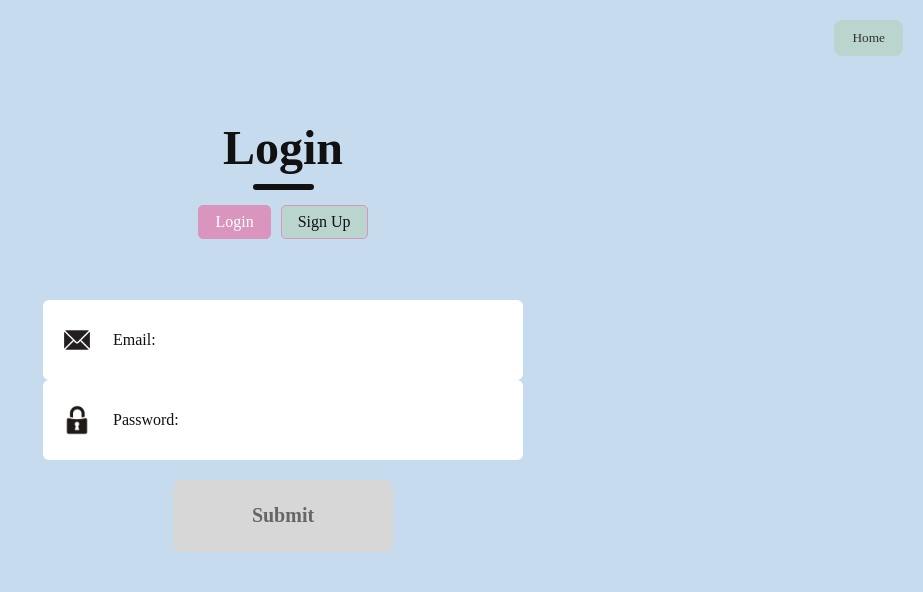
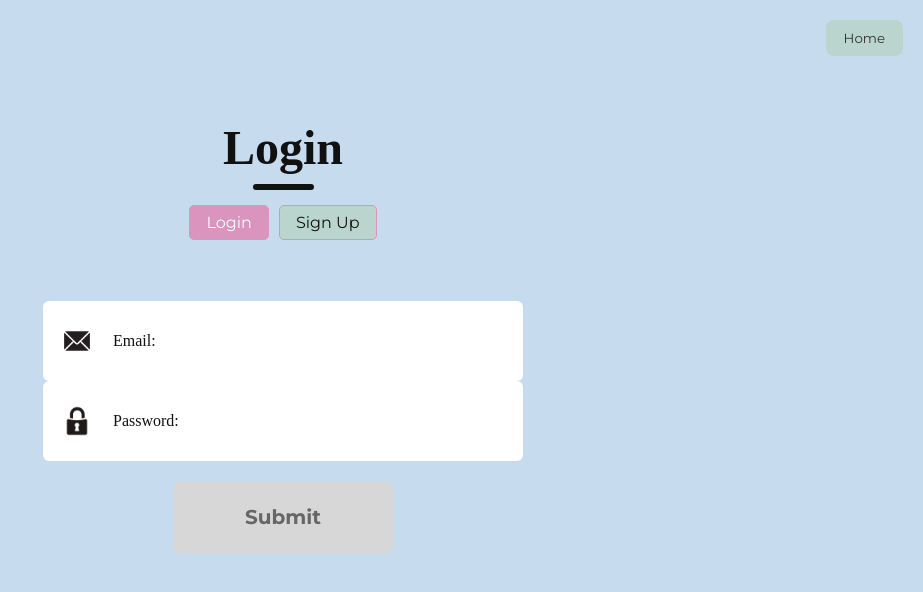
Before and after one commit to yasmincsun/comp490project, a React (Vite) app in the folder FrontEnd/: page /login in a window 1280 px wide. Shown: the top 592 px of the page, without its empty margins (357-1280 px from the left). Built offline with nearby package versions, Linux system fonts and the light colour scheme; the HTML template or start-up script is replaced by a standard one.

Commit message:
font change

```diff
--- a/FrontEnd/src/components/loginPage/loginPage.css
+++ b/FrontEnd/src/components/loginPage/loginPage.css
@@ -13,7 +13,7 @@
     border: none;
     border-radius: 8px;
     cursor: pointer;
-    font-family: 'Times New Roman', Times, serif;
+    font-family: 'Montserrat', sans-serif;
 }
 
 .login-mode-btns {
@@ -23,7 +23,7 @@
 .login-mode-btn {
     padding: 6.8px 16px;
     margin: 0 5px;
-    font-family: 'Times New Roman', Times, serif;
+    font-family: 'Montserrat', sans-serif;
     background: #bad5ce;
     color: #111;
     border: 1px solid #d995bdff;
@@ -243,7 +243,7 @@
     cursor: pointer;
     font-size: 20px;
     font-weight: 700;
-    font-family: 'Times New Roman', Times, serif;
+    font-family: 'Montserrat', sans-serif;
     transition: background-color 150ms ease, transform 80ms ease;
 }
 
--- a/FrontEnd/src/components/spotify/connectSpotify.css
+++ b/FrontEnd/src/components/spotify/connectSpotify.css
@@ -34,7 +34,7 @@
   /* subtle outer shadow and a slightly darker base shadow to match the screenshot */
   box-shadow: 0 6px 0 rgba(0,0,0,0.08), 0 10px 30px rgba(16,185,129,0.12);
   transition: transform 120ms ease, box-shadow 120ms ease;
-  font-family: 'Times New Roman', Times, serif;
+  font-family: 'Montserrat', sans-serif;
   display: inline-flex;
   align-items: center;
   justify-content: center;
```
